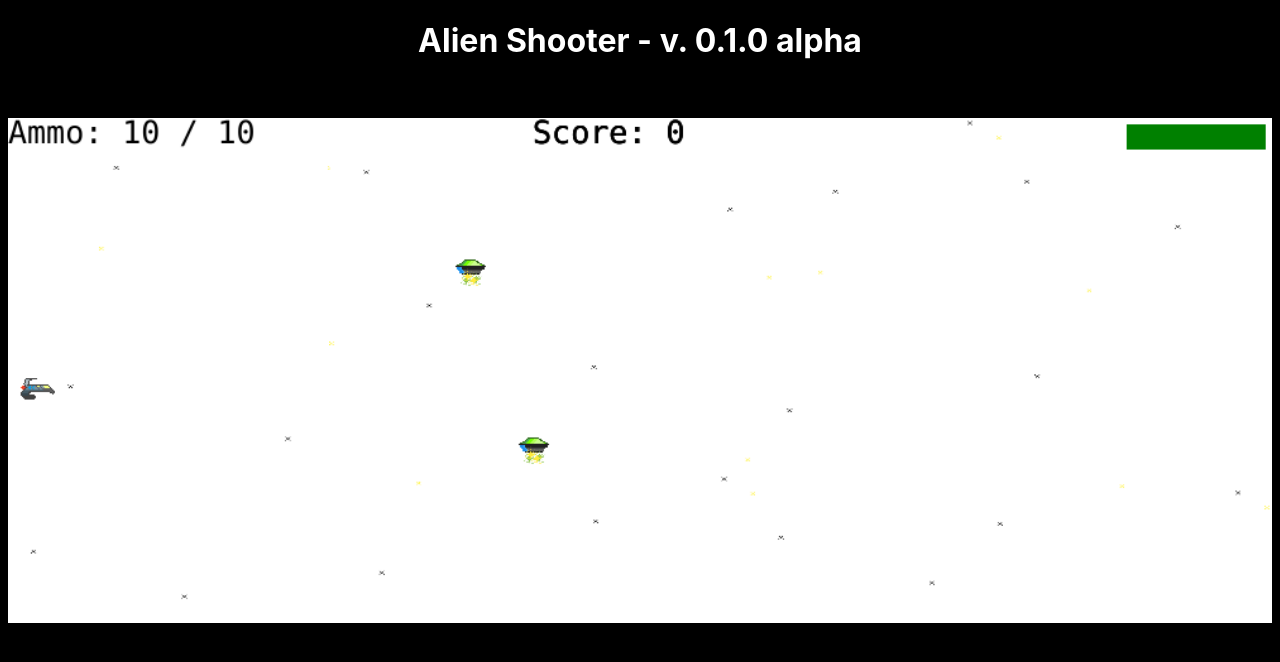
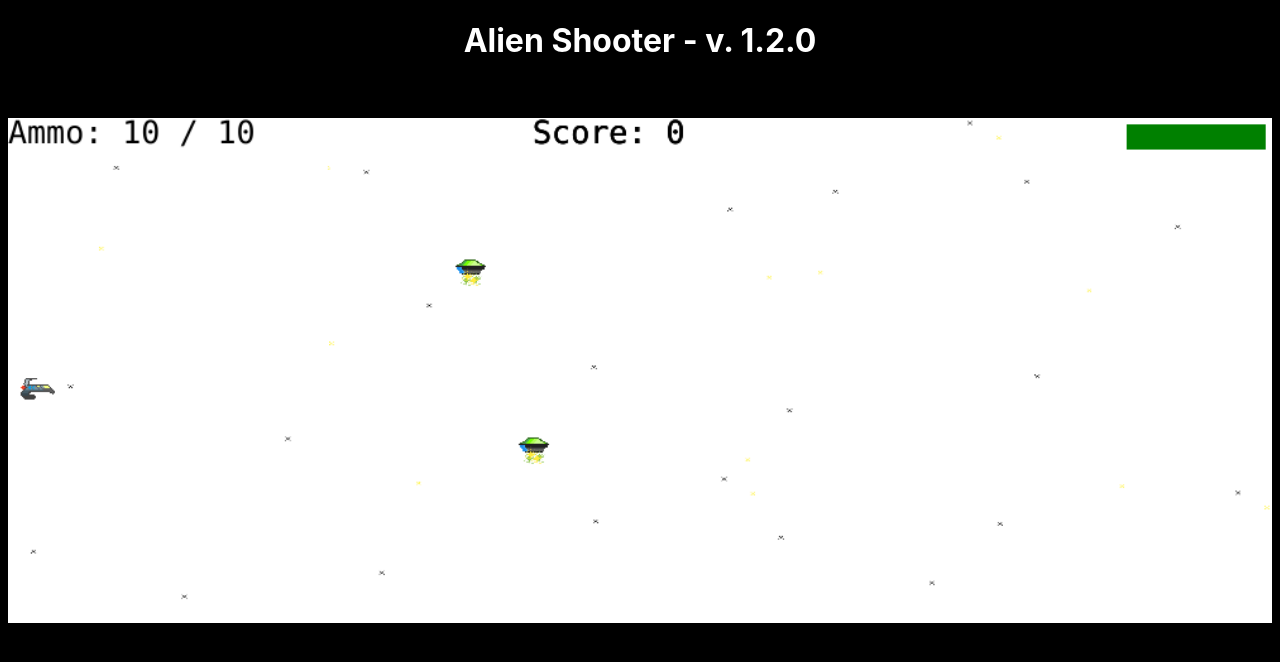
Before and after one commit to vmaster89/alien_shooter, a website: page index.html in a window 1280 px wide. Drawn offline with Linux system fonts and the light colour scheme.

```diff
--- a/index.html
+++ b/index.html
@@ -6,7 +6,7 @@
   <script src="./alien-shooter-main-code.js"></script>
   <body bgcolor="#000000">
     <div class="container">
-      <h1 style="font-family: -apple-system, BlinkMacSystemFont, 'Segoe UI', Roboto, Oxygen, Ubuntu, Cantarell, 'Open Sans', 'Helvetica Neue', sans-serif; color: #FFFFFF; text-align: center;">Alien Shooter - v. 0.1.0 alpha</h1>
+      <h1 style="font-family: -apple-system, BlinkMacSystemFont, 'Segoe UI', Roboto, Oxygen, Ubuntu, Cantarell, 'Open Sans', 'Helvetica Neue', sans-serif; color: #FFFFFF; text-align: center;">Alien Shooter - v. 1.2.0</h1>
       <br />
       <br />
       <img id="vehicle" src="vehicle.png" width="300" height="227" style="display:none;">
```
Also changed, not shown: README.md.
